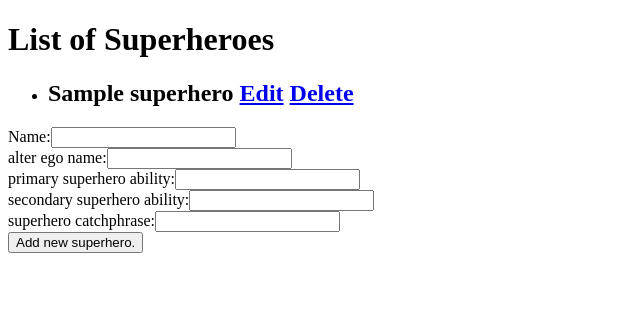
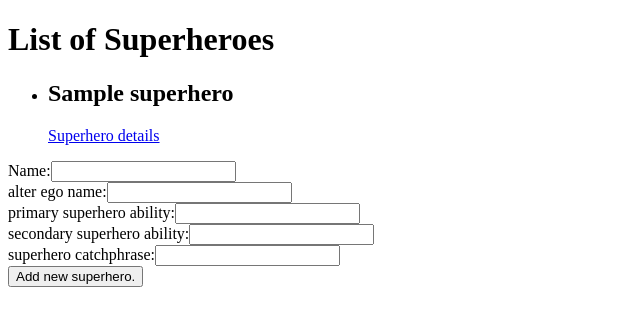
Before and after one commit to CyrusWarner/Superheroes-Django, a Django app: page /superheroesapp/ in a window 1280 px wide. Shown: the top 326 px of the page, without its empty margins (0-640 px from the left). Run offline with Django 3.2, Linux system fonts and the light colour scheme; tables that the repository leaves empty hold one stand-in row (values such as "Sample post").

Commit message:
Created edit html and created a link to access superhero details.

```diff
--- a/superheroes/superheroes/urls.py
+++ b/superheroes/superheroes/urls.py
@@ -20,5 +20,5 @@ from django.views.generic import RedirectView
 urlpatterns = [
     path('admin/', admin.site.urls),
     path('superheroesapp/', include('superheroesapp.urls')),
-    path('', RedirectView.as_view(url='/superheroesapp/'))
+    path('', RedirectView.as_view(url='/superheroesapp/')),
 ]
--- a/superheroes/superheroesapp/templates/superheroesapp/index.html
+++ b/superheroes/superheroesapp/templates/superheroesapp/index.html
@@ -11,7 +11,7 @@
 <h1>List of Superheroes</h1>
 <ul>
     {%for superhero in all_superheroes %}
-    <li><h2> {{superhero.superhero_name}} <a href="URL">Edit</a>  <a href="URL">Delete</a></h2></li>
+    <li><h2> {{superhero.superhero_name}} </h2></li> <a href="{% url 'superheroesapp:display_data' superhero.id %}">Superhero details</a>
     {% endfor %}
 </ul>
     <form action="{%url 'superheroesapp:create_new_superhero' %}" method="post">
--- a/superheroes/superheroesapp/urls.py
+++ b/superheroes/superheroesapp/urls.py
@@ -4,6 +4,6 @@ from django.urls import path
 app_name = 'superheroesapp'
 urlpatterns = [
     path('', views.index, name='index'),
-    # path('<int:superhero_id>/', views.superhero_detail, name='detail'),
+    path('<int:superhero_id>/', views.display_data, name='display_data'),
     path('new/', views.create_new_superhero, name='create_new_superhero')
 ]
--- a/superheroes/superheroesapp/views.py
+++ b/superheroes/superheroesapp/views.py
@@ -14,6 +14,16 @@ def index(request):
     }
 
     return render(request, 'superheroesapp/index.html', context)
+
+
+def display_data(request, superhero_id):
+    superhero_data = Superhero.objects.get(pk=superhero_id)
+    context = {
+        'superhero_data': superhero_data
+    }
+    return render(request, "superheroesapp/display.html", context)
+
+
 
 
 
@@ -36,8 +46,11 @@ def create_new_superhero(request):
         return render(request, 'superheroesapp/index.html')
 
 
-def edit(request):
-    pass
+def superhero_edit(request, pk):
+    display_superhero = Superhero.objects.get(id=id)
+    return render(request, "display.html", {"Superhero": display_superhero})
+
+
 
 
 def delete_superhero(request):
```
Also changed, not shown: superheroes/superheroesapp/templates/superheroesapp/display.html (added, +36 -0 lines), superheroes/superheroesapp/templates/superheroesapp/edit.html (added, +10 -0 lines).
